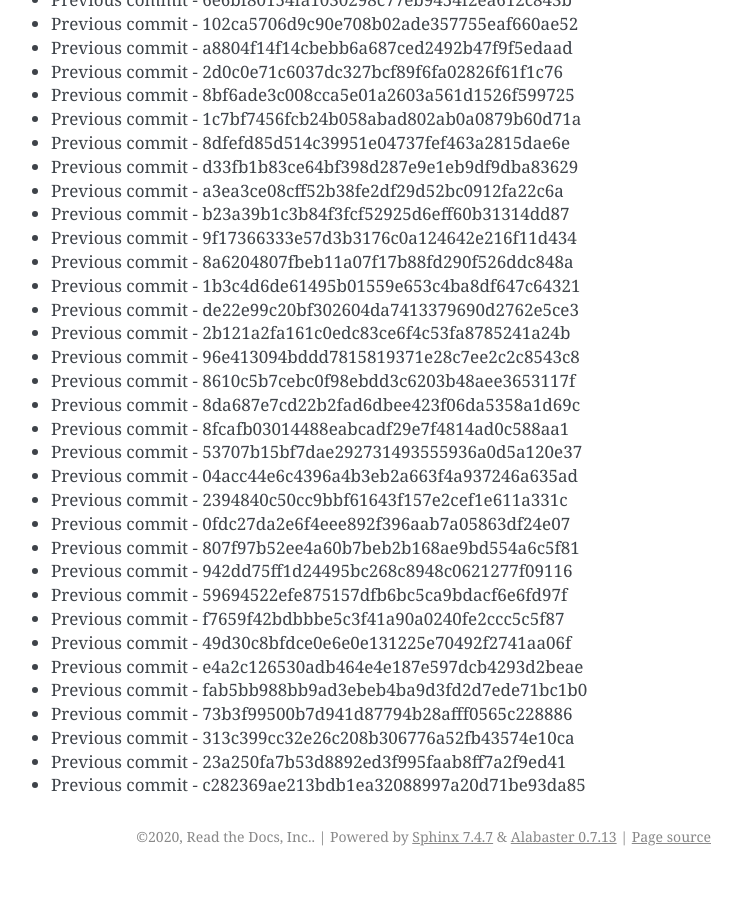
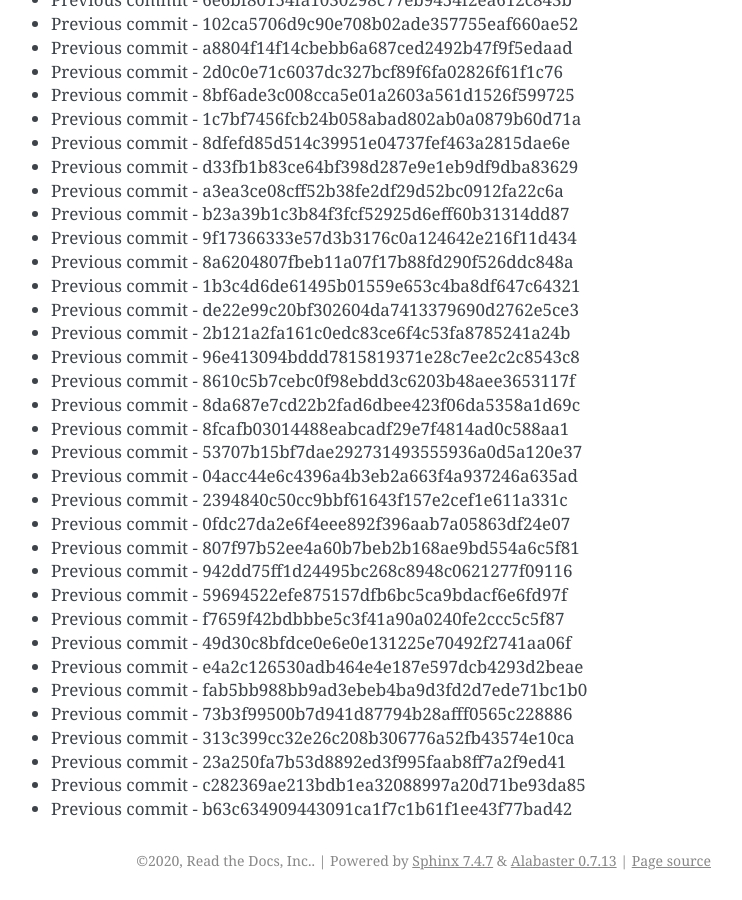
Before and after one commit to readthedocs/rtd-git-stresstest, a Sphinx documentation site: the page built from docs/updates.rst, in a window 1280 px wide and 900 px high, scrolled down 16980 px. Shown: the whole window, without its empty margins (399-1141 px from the left). Built offline with Sphinx 7.4.7, drawn with Linux system fonts in a browser that asks for light colours; before the commit the page ends 17856 px from its top, so only the background shows below that.

Commit message:
Generating commit from previous: b63c634909443091ca1f7c1b61f1ee43f77bad42

```diff
--- a/docs/updates.rst
+++ b/docs/updates.rst
@@ -745,3 +745,4 @@ It can be tested for any performance characteristics.
 * Previous commit - 313c399cc32e26c208b306776a52fb43574e10ca
 * Previous commit - 23a250fa7b53d8892ed3f995faab8ff7a2f9ed41
 * Previous commit - c282369ae213bdb1ea32088997a20d71be93da85
+* Previous commit - b63c634909443091ca1f7c1b61f1ee43f77bad42
```
